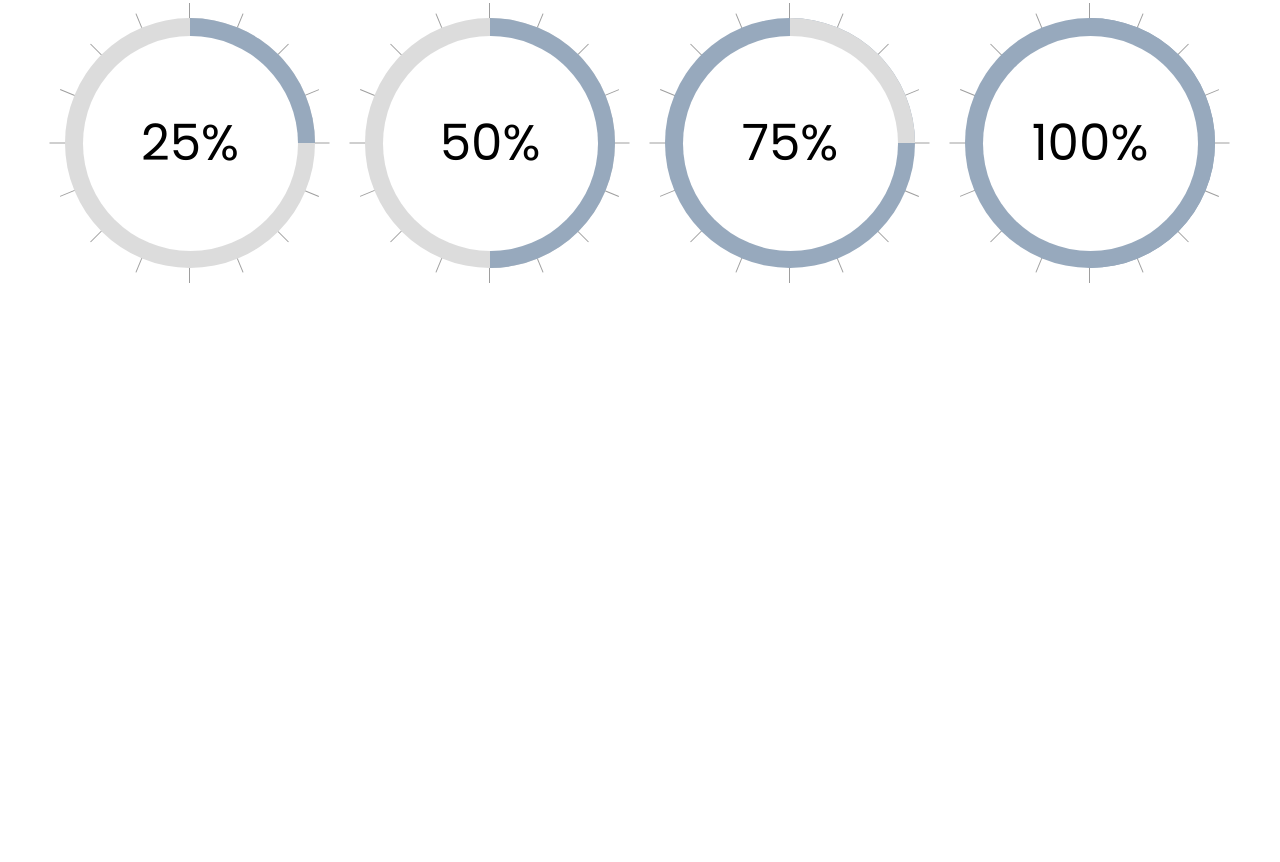
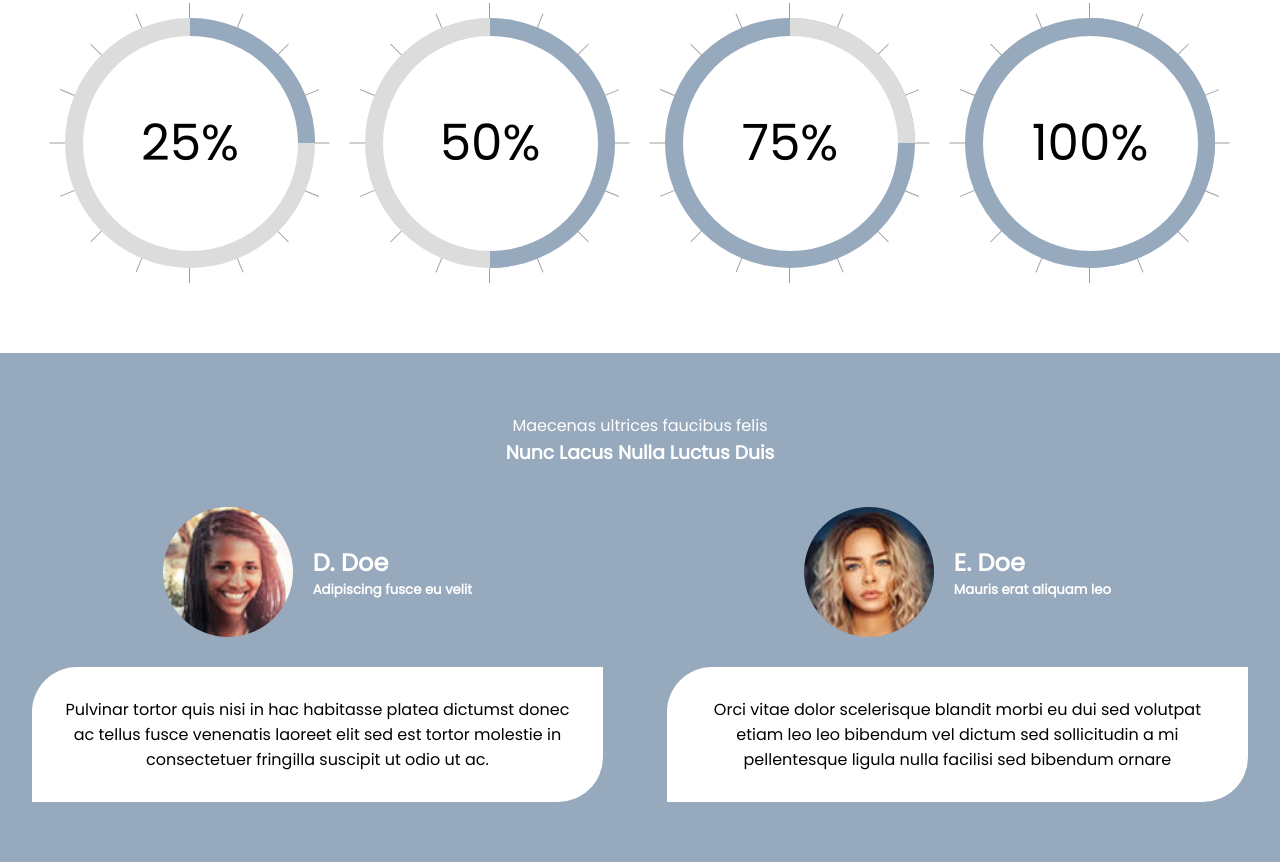
Before and after one commit to lukak1997/git-template, a plain HTML site: page index.html in a window 1280 px wide. Shown: the part 2480-3342 px from the top of the page. Before the commit the page ends 2833 px from the top, so only its background shows below. Drawn offline with Linux system fonts and the light colour scheme.

Commit message:
container-seven

```diff
--- /dev/null
+++ b/assets/styles/components/_container-seven.scss
@@ -0,0 +1,42 @@
+.container-seven{
+    padding: 60px 0;
+    width: 100%;
+    background-color: $color-primery;
+    text-align: center;
+    @include d-flex(center,center,column);
+    color: white;
+    h3{
+        padding:0 40px;
+    }
+    .wraper-box{
+        margin-top: 40px;
+        @include d-flex(center,center,column);
+        .img-wraper{
+            @include d-flex(center,center,column);
+            img{
+            width: 130px;
+            height: 130px;
+            border-radius: 50%;
+             }
+             @include pad{
+                @include d-flex(center,center,row);
+                text-align: start;
+                gap: 20px;
+             }
+        }
+        .white-box{
+            margin-top: 30px;
+            width: 90%;
+            color: black;
+            background-color: white;
+            padding: 30px;
+            border-radius: 45px 0 45px 0px;
+        }
+
+    }
+    @include tablet{
+        .main-wraper{
+            @include d-flex(center,center,row);
+        }
+    }
+}
--- a/assets/styles/style.scss
+++ b/assets/styles/style.scss
@@ -8,3 +8,4 @@
 @import './components/container-four';
 @import './components/container-five';
 @import './components/container-six';
+@import './components/container-seven';
--- a/index.html
+++ b/index.html
@@ -197,5 +197,40 @@
         </div>
     </div>
 
-     </body>
+    <div class="container-seven">
+        <span>Maecenas ultrices faucibus felis</span>
+        <h3>Nunc Lacus Nulla Luctus Duis</h3>
+        <div class="main-wraper">
+         <div class="wraper-box">
+            <div class="img-wraper">
+                <img src="./assets/image/girl.jpg" alt="">
+                <div class="text-box">
+                <h2>D. Doe</h2>
+                <h5>Adipiscing fusce eu velit</h5>
+                </div>
+            </div>
+                 <div class="white-box">
+                    <p>Pulvinar tortor quis nisi in hac habitasse platea dictumst donec ac tellus fusce venenatis laoreet elit sed est tortor molestie in consectetuer fringilla suscipit ut odio ut ac.</p>
+            </div>
+         </div>
+
+         <div class="wraper-box">
+            <div class="img-wraper">
+                  <img src="./assets/image/blonde.jpg" alt="">
+                <div class="text-box">
+                <h2> E. Doe</h2>
+                <h5>Mauris erat aliquam leo</h5>
+                </div>
+                </div>
+                 <div class="white-box">
+                    <p>Orci vitae dolor scelerisque blandit morbi eu dui sed volutpat etiam leo leo bibendum vel dictum sed sollicitudin a mi pellentesque ligula nulla facilisi sed bibendum ornare</p>
+            </div>
+         </div>
+
+
+
+        </div>
+    </div>
+
+</body>
 </html>
```
Also changed, not shown: assets/image/blonde.jpg (added), assets/image/girl.jpg (added), assets/styles/style.css, 1 other file.
